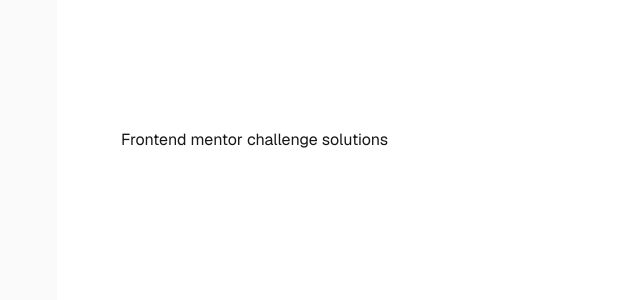
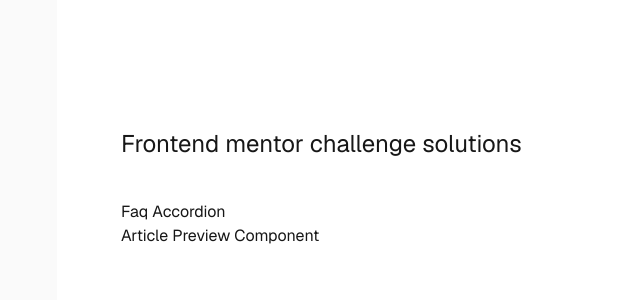
Before and after one commit to EdiedRamos/frontend-mentor, a Next.js app: page / in a window 1280 px wide. Shown: the top 300 px of the page, without its empty margins (199-839 px from the left). Built offline with nearby package versions, Linux system fonts and the light colour scheme.

Commit message:
feat(root page): create project list navigation

```diff
--- a/app/page.tsx
+++ b/app/page.tsx
@@ -1,8 +1,29 @@
+import Link from 'next/link';
+
+const Projects = [
+  { name: 'Faq Accordion', url: '/vanilla/faq-accordion/index.html' },
+  {
+    name: 'Article Preview Component',
+    url: '/vanilla/article-preview-component/index.html',
+  },
+];
+
 export default function Home() {
   return (
     <div className="flex min-h-screen items-center justify-center bg-zinc-50 font-sans dark:bg-black">
       <main className="flex min-h-screen w-full max-w-3xl flex-col items-center justify-between py-32 px-16 bg-white dark:bg-black sm:items-start">
-        <p>Frontend mentor challenge solutions</p>
+        <div>
+          <p className="text-2xl">Frontend mentor challenge solutions</p>
+          <ul className="mt-10">
+            {Projects.map((project, index) => (
+              <li key={index}>
+                <Link className="hover:text-gray-400" href={project.url}>
+                  {project.name}
+                </Link>
+              </li>
+            ))}
+          </ul>
+        </div>
       </main>
     </div>
   );
```
